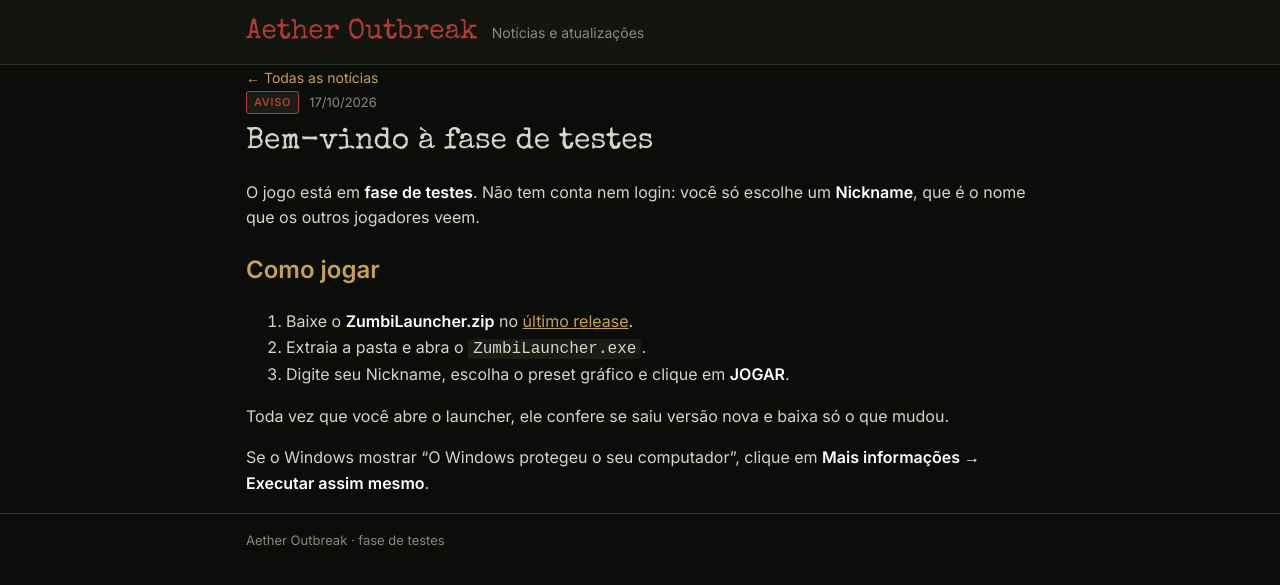
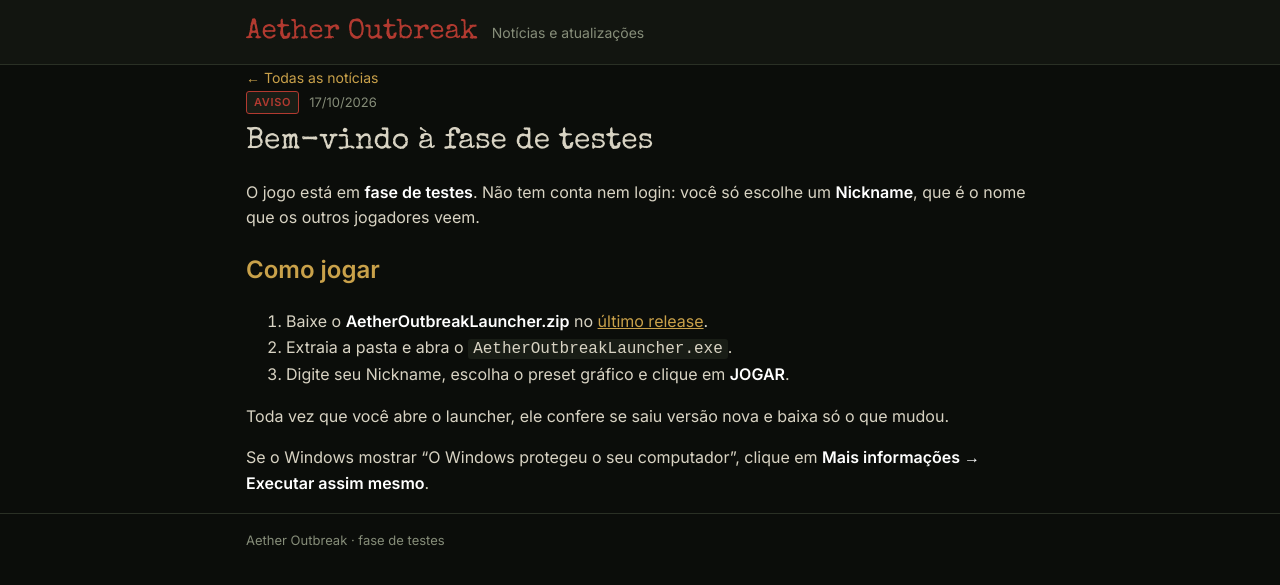
Before and after one commit to Dop66/aether-outbreak-site-patch, a Jekyll site: the page built from _posts/2026-10-17-bem-vindo-aos-testes.md, in a window 1280 px wide. Shown: the top 585 px of the page. Built offline with Jekyll 4.4.1, drawn with Linux system fonts in a browser that asks for light colours; our own code applies the rules of GitHub Pages for plain Markdown files.

Commit message:
Nomes novos: Aether Outbreak
Co-Authored-By: Claude Opus 5.5 <noreply@anthropic.com>

```diff
--- a/_posts/2026-10-17-bem-vindo-aos-testes.md
+++ b/_posts/2026-10-17-bem-vindo-aos-testes.md
@@ -11,9 +11,9 @@ O jogo está em **fase de testes**. Não tem conta nem login: você só escolhe
 
 ## Como jogar
 
-1. Baixe o **ZumbiLauncher.zip** no
-   [último release](https://github.com/Dop66/zumbi-extracao-releases/releases/latest).
-2. Extraia a pasta e abra o `ZumbiLauncher.exe`.
+1. Baixe o **AetherOutbreakLauncher.zip** no
+   [último release](https://github.com/Dop66/aether-outbreak-releases/releases/latest).
+2. Extraia a pasta e abra o `AetherOutbreakLauncher.exe`.
 3. Digite seu Nickname, escolha o preset gráfico e clique em **JOGAR**.
 
 Toda vez que você abre o launcher, ele confere se saiu versão nova e baixa só o
```
